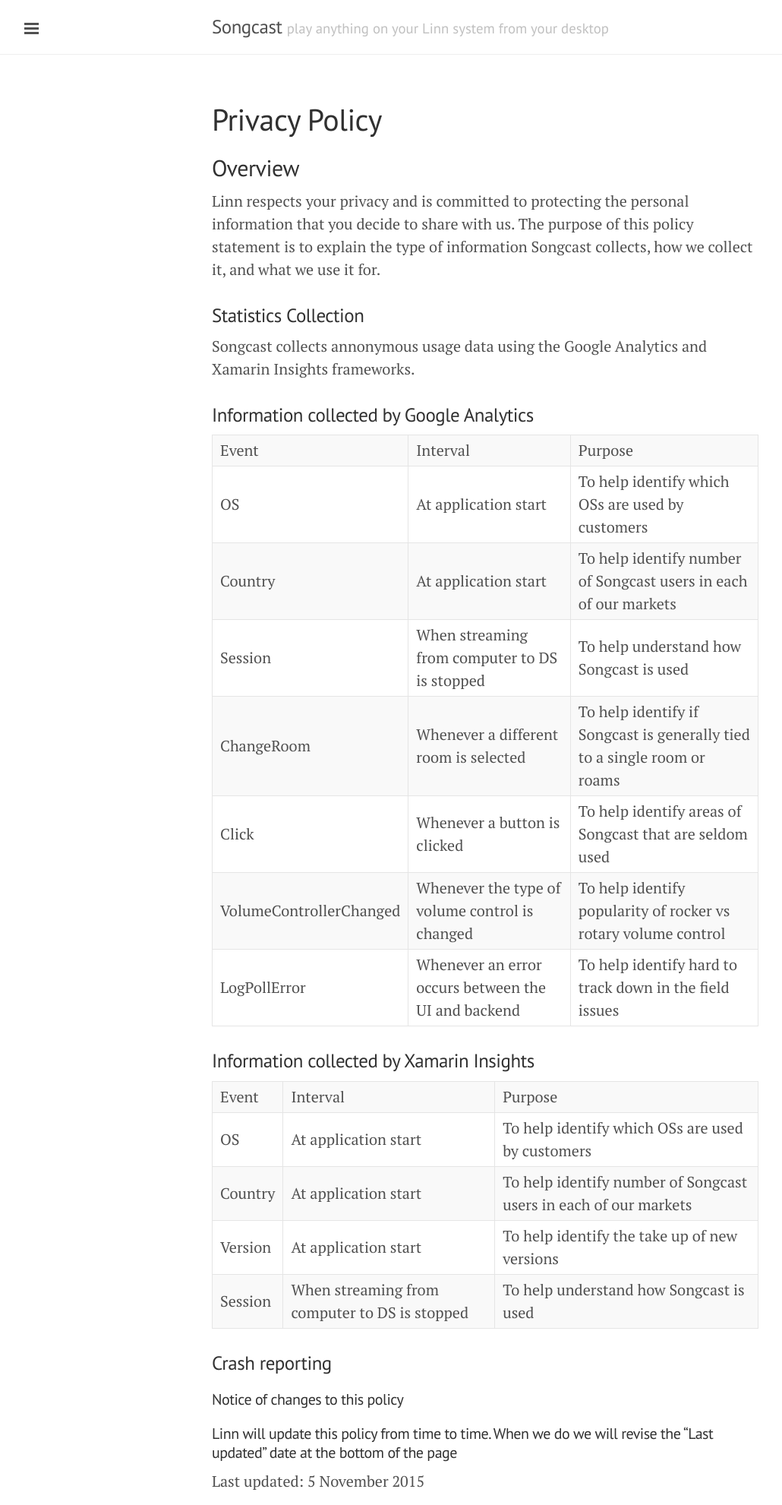
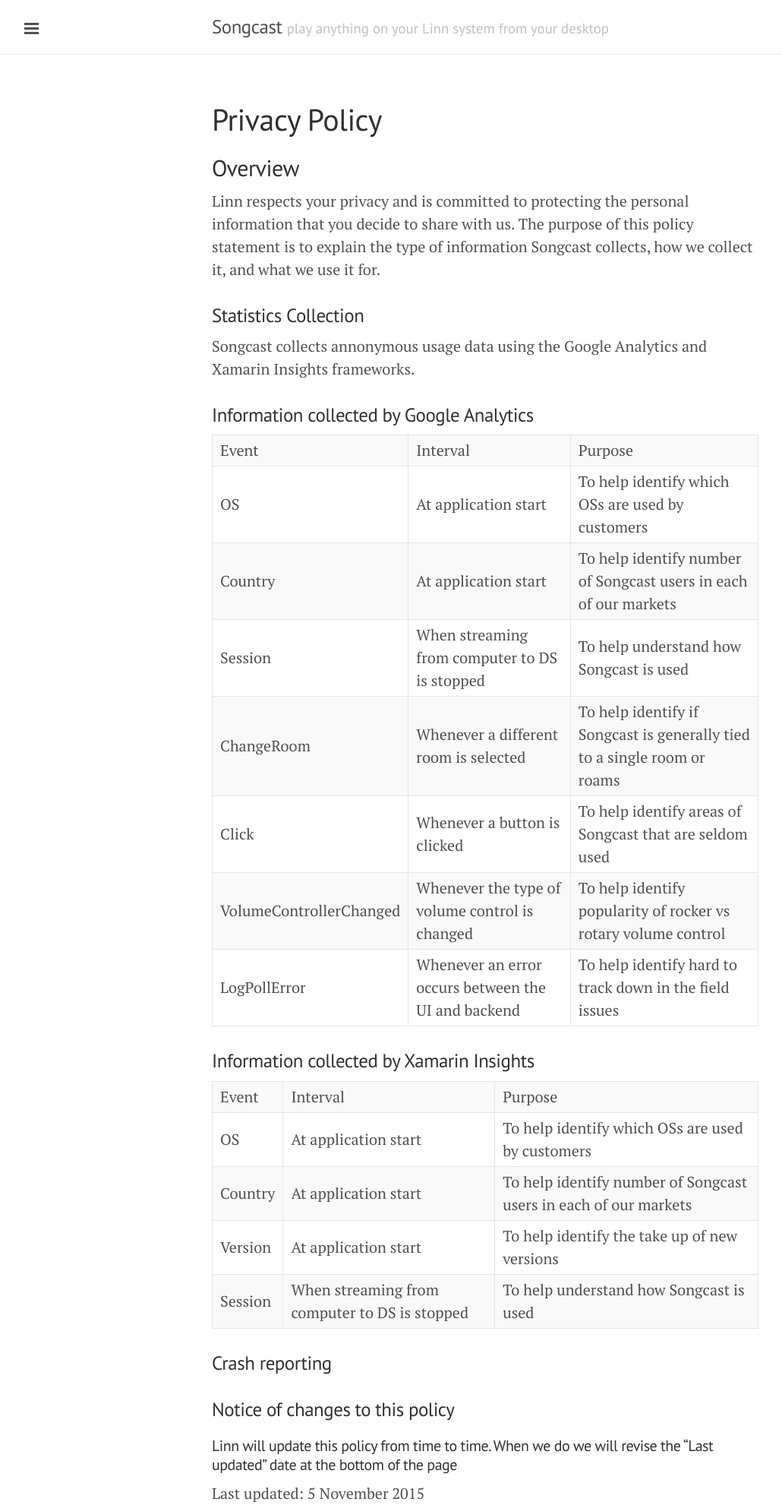
Before and after one commit to linn/songcast.site, a Jekyll site: the page built from privacy.md, in a window 1280 px wide. Shown: the whole page at 76% size, without its empty margins (1-1031 px from the left). Built offline with Jekyll 4.4.1, drawn with Linux system fonts in a browser that asks for light colours.

```diff
--- a/privacy.md
+++ b/privacy.md
@@ -32,7 +32,7 @@ Songcast collects annonymous usage data using the Google Analytics and Xamarin I
 
 ### Crash reporting
 
-#### Notice of changes to this policy
+### Notice of changes to this policy
 
 ###### Linn will update this policy from time to time. When we do we will revise the "Last updated" date at the bottom of the page
 
```
